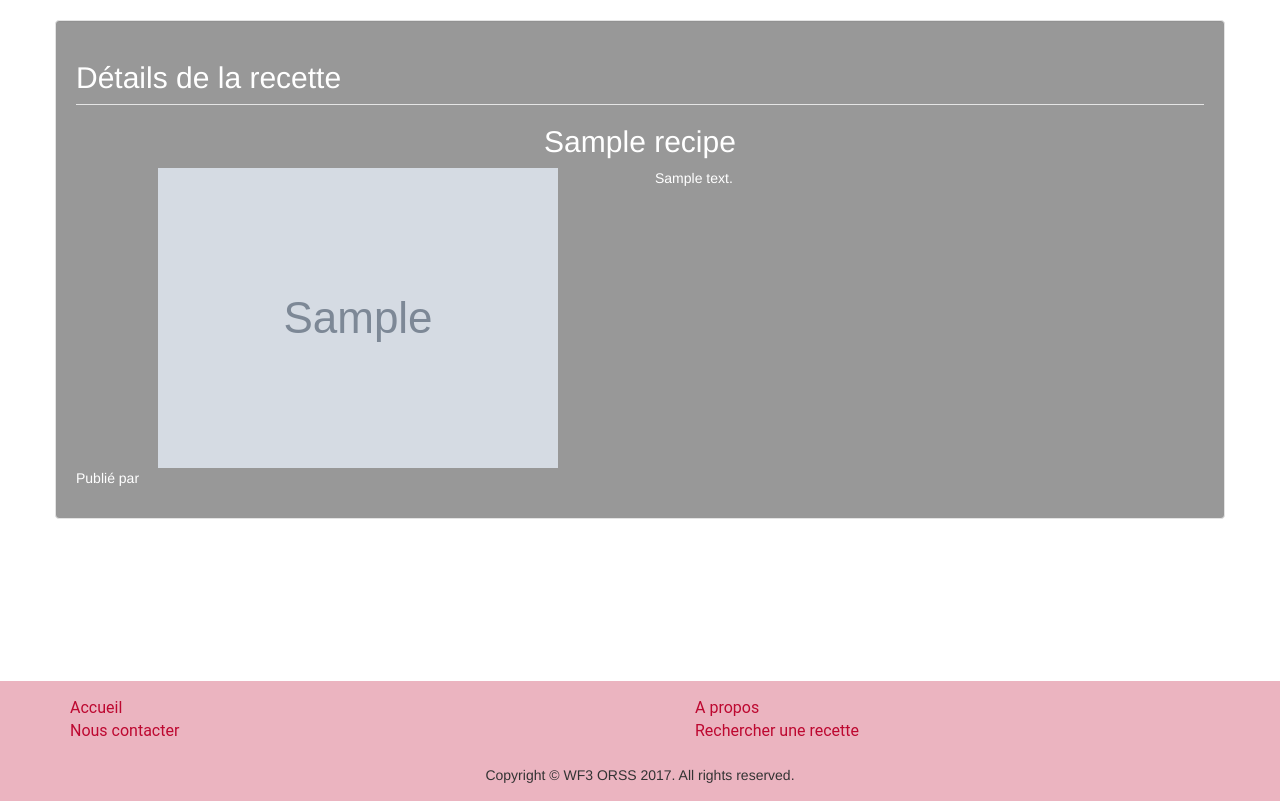
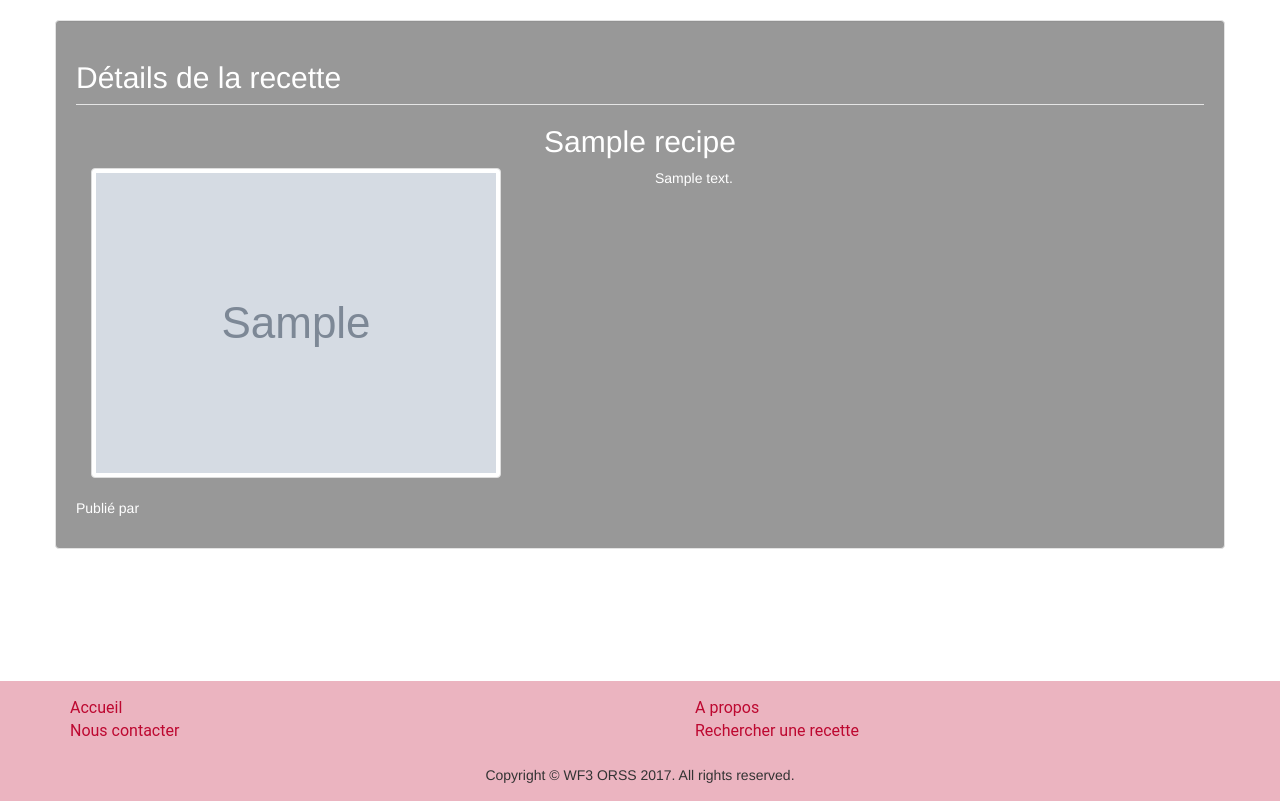
Before and after one commit to Satoshi972/Mini_Restaurant, a PHP site: page /WF3_PERDAF/view_recipe.php?id=1 in a window 1280 px wide. Shown: the part 129-930 px from the top of the page. Run offline with PHP 8.4, Linux system fonts and the light colour scheme; data comes from the database, SQL or seed files in the repository; tables that the repository leaves empty hold one stand-in row (values such as "Sample post"); grey boxes marked "Sample" are stand-in pictures; data that the repository does not hold is empty; some libraries are stand-ins or nearby versions.

Commit message:
view_recipe
un peu de css

```diff
--- a/view_recipe.php
+++ b/view_recipe.php
@@ -53,7 +53,7 @@ if(isset($_GET['id']) && !empty($_GET['id'])){
 				<h2 class="list text-center"><?php echo $added_recipe['rcp_title'];?></h2>
 				<div class="row">
 					<div class="col-xs-6 text-center">
-						<img src="<?=$added_recipe['rcp_picture'];?>" alt="<?php echo $added_recipe['rcp_title'];?>">
+						<img src="<?=$added_recipe['rcp_picture'];?>" alt="<?php echo $added_recipe['rcp_title'];?>" class="thumbnail img-responsive" >
 					</div>
 					<div class="col-xs-6">
 						<p class="list"><?php echo nl2br($added_recipe['rcp_content']); ?></p>
```
